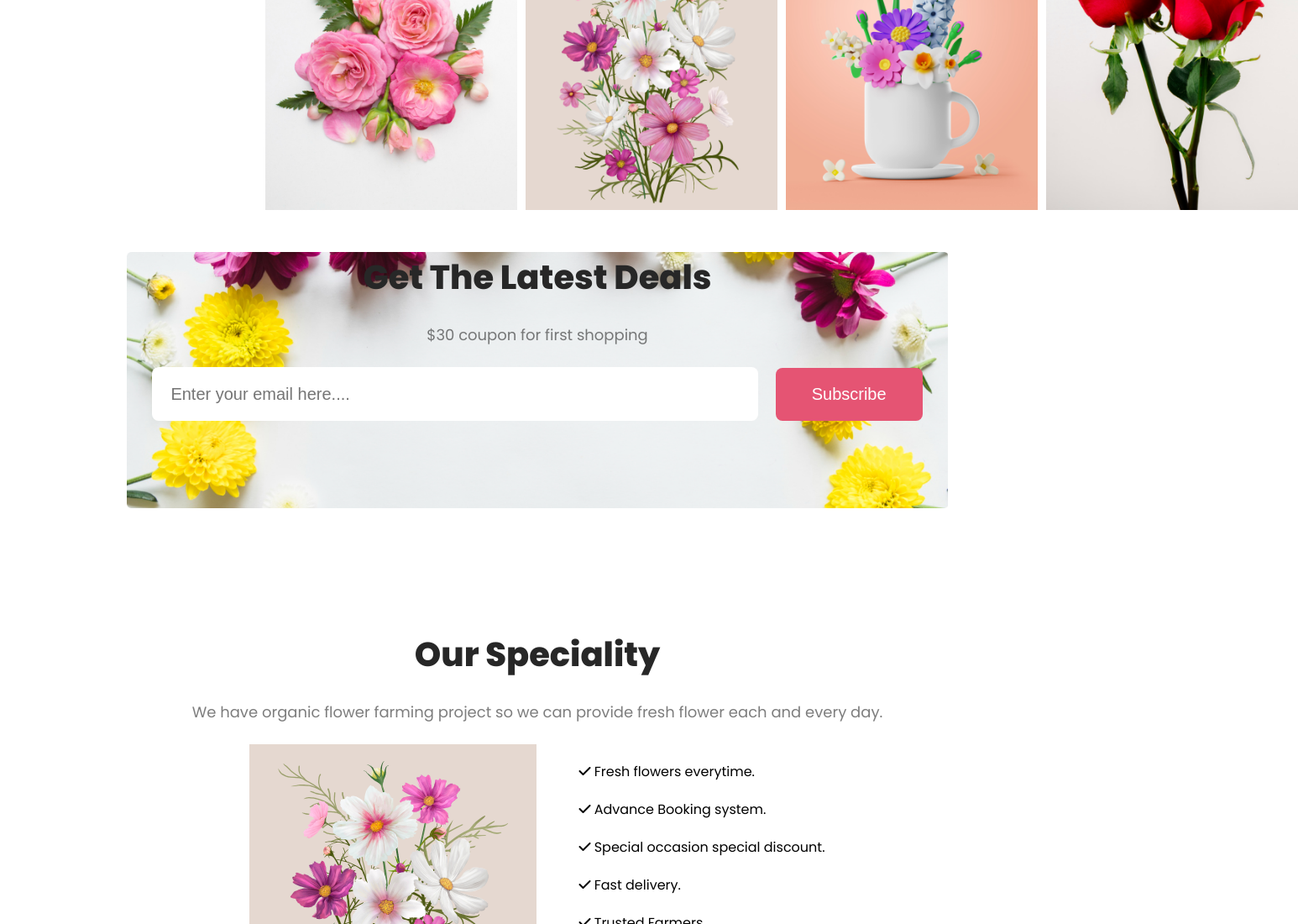
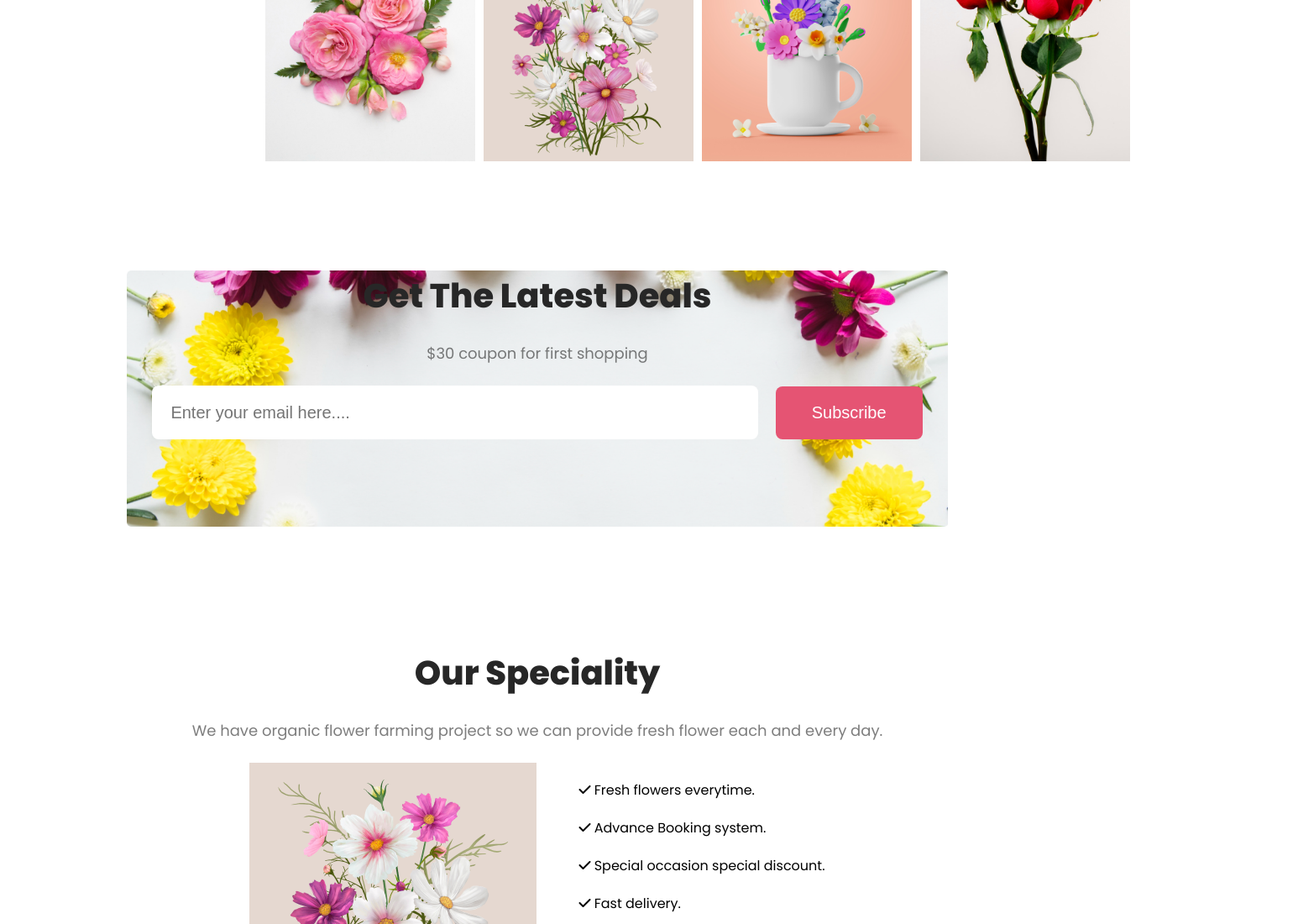
Before and after one commit to shimulbd23/flower-shop, a plain HTML site: page index.html in a window 1280 px wide. Shown: the part 3503-4603 px from the top of the page at 84% size, 1546 px wide, since content can reach past the window. Drawn offline with Linux system fonts and the light colour scheme.

Commit message:
re-arranged

```diff
--- a/style.css
+++ b/style.css
@@ -163,7 +163,7 @@ header {
 }
 
 .instagram-photo-container img {
-    width: 300px;
+    width: 250px;
 }
 
 /* latest deals  */
@@ -174,13 +174,11 @@ header {
 }
 
 .latest-deal {
+    margin-top: 80px;
     background-image: url("./images/Rectangle\ 9.png");
     height: 449px;
     background-size: contain;
     background-repeat: no-repeat;
-    /* display: flex;
-    flex-direction: column;
-    justify-content: center; */
 
 }
 
```
